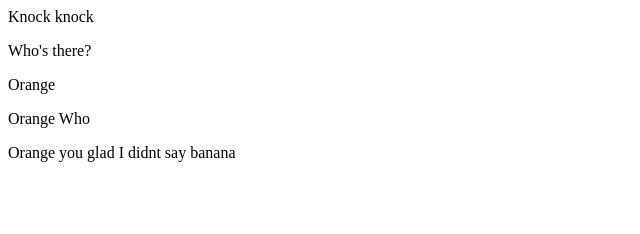
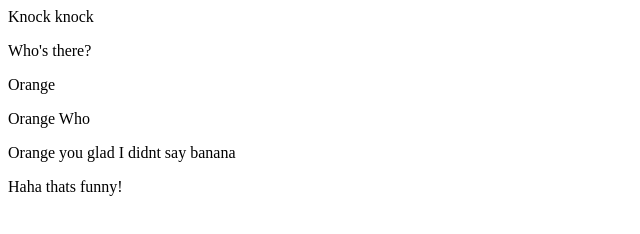
Before and after one commit to qassisju/MI-449-SS17-741-html-terminal-and-git-_u9ftI, a plain HTML site: page index.html in a window 1280 px wide. Shown: the whole page, without its empty margins (0-640 px from the left). Drawn offline with Linux system fonts and the light colour scheme.

Commit message:
updated index

```diff
--- a/index.html
+++ b/index.html
@@ -3,3 +3,4 @@
 <p>Orange</p>
 <p>Orange Who</p>
 <p> Orange you glad I didnt say banana</p>
+<p>Haha thats funny!</p>
```
